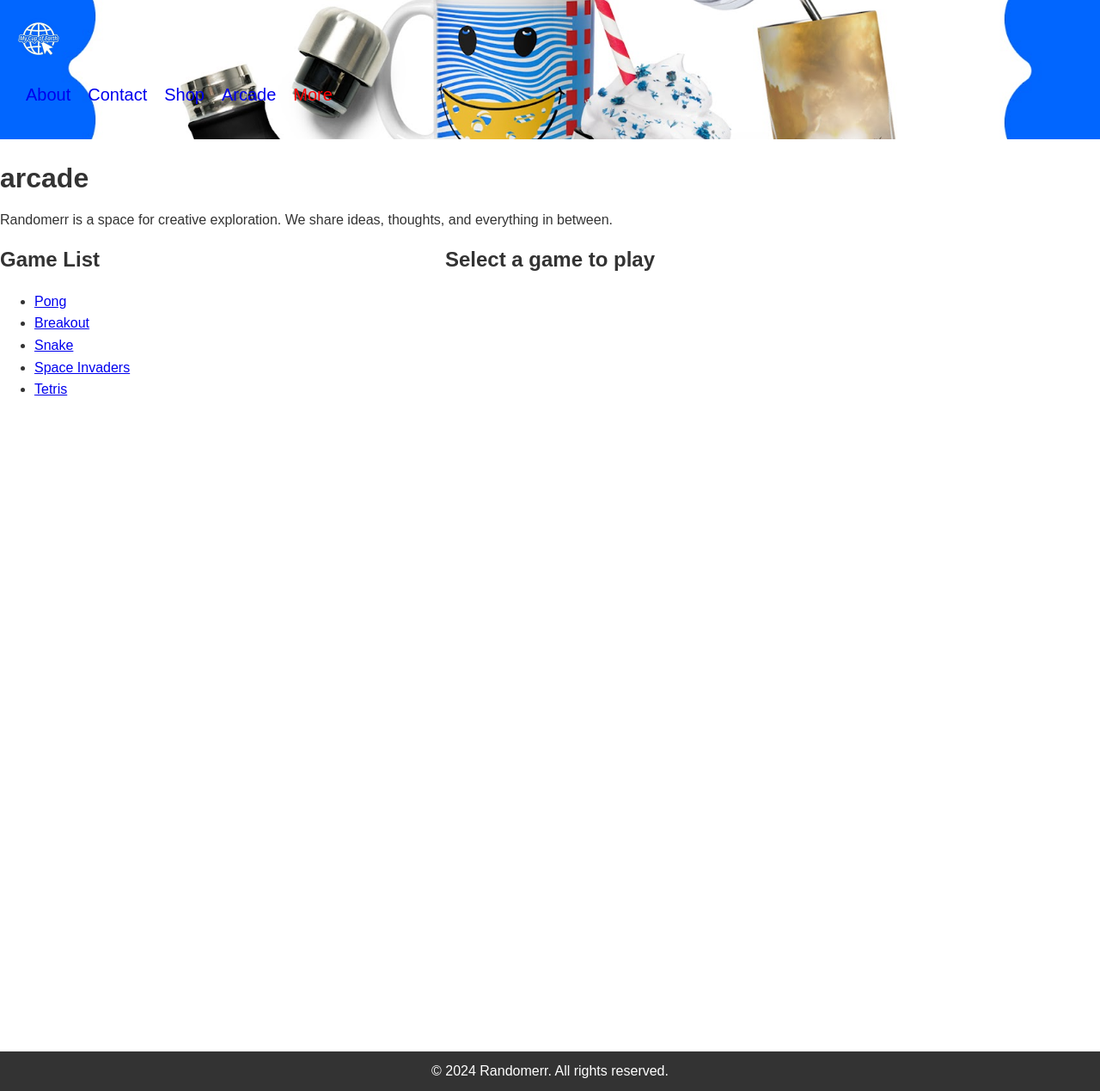
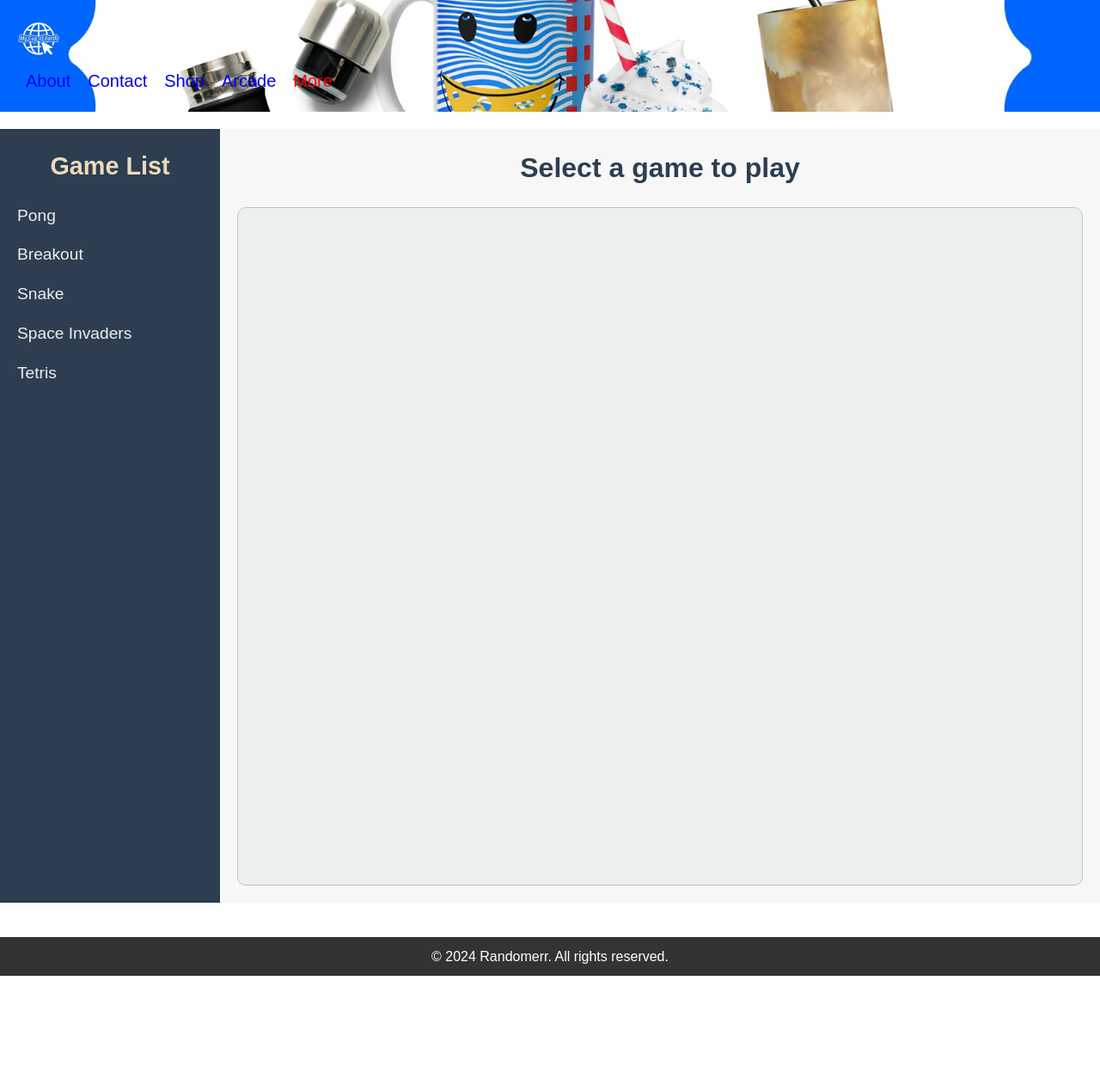
Before and after one commit to m-cochran/Randomerr, a Jekyll site: the page built from arcade.md, in a window 1280 px wide. Shown: the whole page at 86% size. Built offline with Jekyll 4.4.1, drawn with Linux system fonts in a browser that asks for light colours; our own code applies the rules of GitHub Pages for plain Markdown files; after the commit the page ends 1135 px from its top, so only the background shows below that; some of the changed lines change nothing that is shown.

Commit message:
Update arcade.md

```diff
--- a/arcade.md
+++ b/arcade.md
@@ -1,17 +1,6 @@
----
-layout: default
-title: Arcade
-permalink: /arcade/
----
-
-# arcade
-
-Randomerr is a space for creative exploration. We share ideas, thoughts, and everything in between.
-
-
-<div style="display: flex; align-items: flex-start; height: 100vh; overflow: hidden;">
+<div class="game-wrapper">
   <!-- Sidebar for game list -->
-  <div style="width: 15%; padding-right: 20px; box-sizing: border-box; overflow-y: auto; height: 100%;">
+  <div class="sidebar">
     <h2>Game List</h2>
     <ul id="gameList">
       <li><a href="#" data-game="pong">Pong</a></li>
@@ -19,19 +8,120 @@ Randomerr is a space for creative exploration. We share ideas, thoughts, and eve
       <li><a href="#" data-game="snake">Snake</a></li>
       <li><a href="#" data-game="space-invaders">Space Invaders</a></li>
       <li><a href="#" data-game="tetris">Tetris</a></li>
-      <!-- Add more games here -->
     </ul>
   </div>
 
   <!-- Main content for game display -->
-  <div style="width: 70%; text-align: center; box-sizing: border-box; height: 100%; display: flex; flex-direction: column;">
+  <div class="game-display">
     <h2 id="gameTitle">Select a game to play</h2>
-    <div id="gameContainer" style="flex-grow: 1; position: relative;">
+    <div id="gameContainer" class="game-container">
       <!-- Game iframe or canvas will be loaded here -->
-      <iframe id="gameIframe" src="" style="width: 100%; height: 100%; border: none; display: none;"></iframe>
+      <iframe id="gameIframe" src="" class="game-iframe"></iframe>
     </div>
   </div>
 </div>
+
+<style>
+/* Basic reset */
+* {
+  margin: 0;
+  padding: 0;
+  box-sizing: border-box;
+}
+
+/* Layout for the game area */
+.game-wrapper {
+  display: flex;
+  height: 100vh;
+  overflow: hidden;
+  font-family: Arial, sans-serif;
+}
+
+/* Sidebar styling */
+.sidebar {
+  width: 20%;
+  padding: 20px;
+  background-color: #2c3e50;
+  color: #ecf0f1;
+  overflow-y: auto;
+}
+
+.sidebar h2 {
+  font-size: 1.8rem;
+  margin-bottom: 20px;
+  text-align: center;
+  color: #ecdbba;
+}
+
+.sidebar ul {
+  list-style-type: none;
+}
+
+.sidebar ul li {
+  margin-bottom: 15px;
+}
+
+.sidebar ul li a {
+  text-decoration: none;
+  color: #ecf0f1;
+  font-size: 1.2rem;
+  transition: color 0.3s ease;
+}
+
+.sidebar ul li a:hover {
+  color: #e74c3c;
+}
+
+/* Main display area for the game */
+.game-display {
+  width: 80%;
+  padding: 20px;
+  background-color: #f7f7f7;
+  display: flex;
+  flex-direction: column;
+  align-items: center;
+  justify-content: flex-start;
+}
+
+.game-display h2 {
+  font-size: 2rem;
+  margin-bottom: 20px;
+  color: #2c3e50;
+}
+
+.game-container {
+  width: 100%;
+  height: 100%;
+  border: 1px solid #bdc3c7;
+  border-radius: 10px;
+  overflow: hidden;
+  position: relative;
+  display: flex;
+  align-items: center;
+  justify-content: center;
+  background-color: #ecf0f1;
+}
+
+/* Iframe that displays the game */
+.game-iframe {
+  width: 100%;
+  height: 100%;
+  border: none;
+  display: none;
+}
+
+@media (max-width: 768px) {
+  .sidebar {
+    width: 100%;
+    height: 30vh;
+    overflow-y: hidden;
+  }
+
+  .game-display {
+    width: 100%;
+  }
+}
+</style>
 
 <script>
   const gameList = document.getElementById('gameList');
@@ -62,7 +152,6 @@ Randomerr is a space for creative exploration. We share ideas, thoughts, and eve
         case 'tetris':
           gameIframe.src = 'path_to_tetris_game.html';
           break;
-        // Add more games here
         default:
           gameIframe.src = '';
           gameIframe.style.display = 'none';
```
